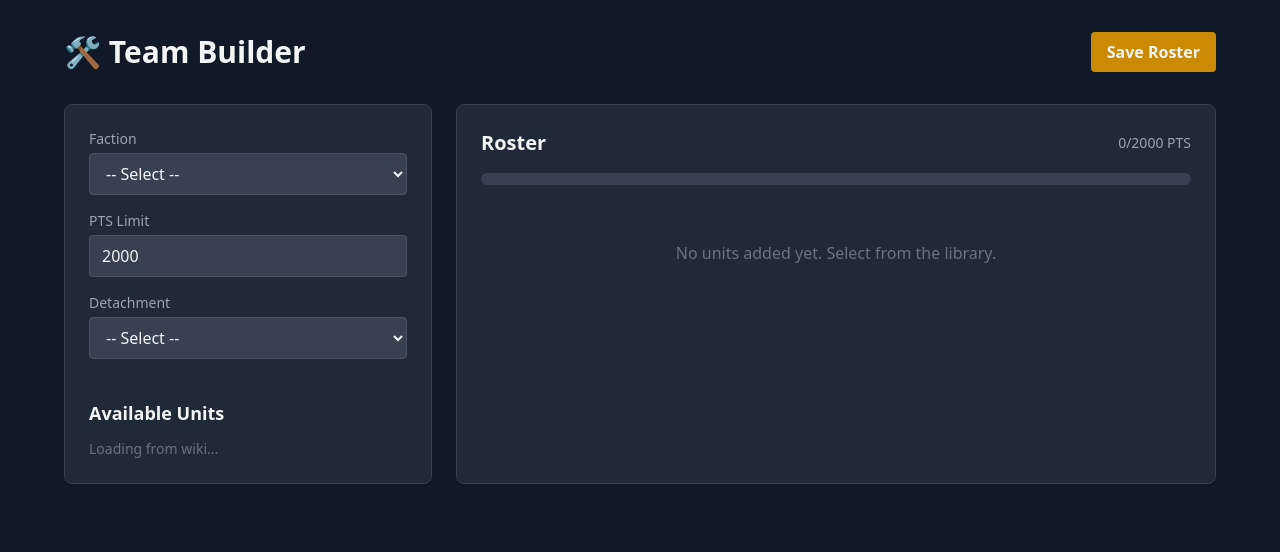
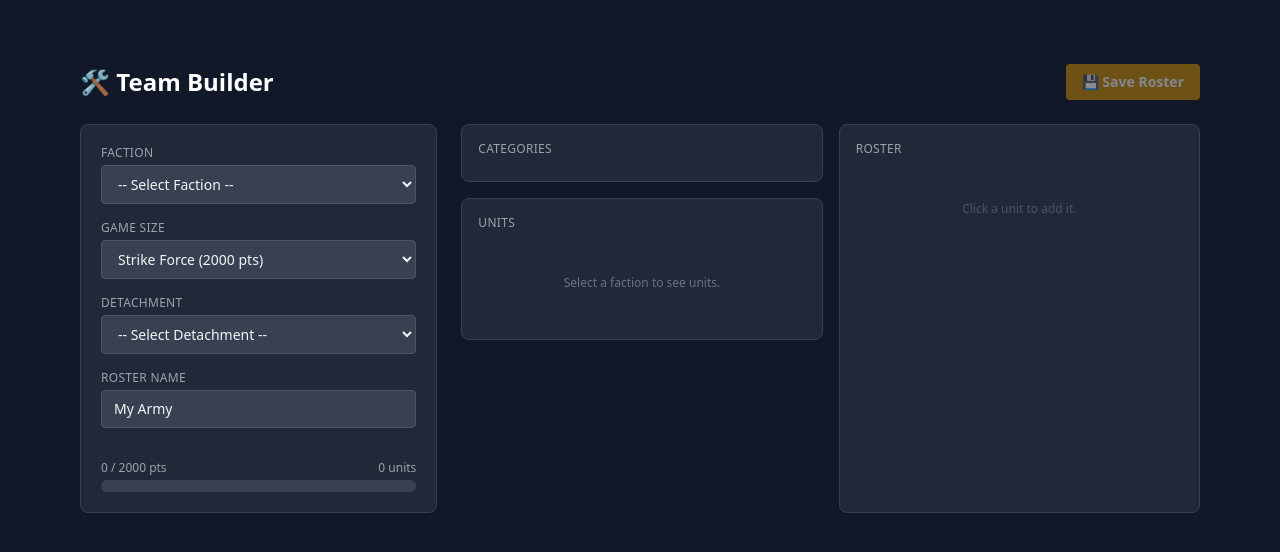
Before and after one commit to fixemer90-stack/Warpsmith, a FastAPI app: page /team-builder in a window 1280 px wide. Shown: the part 90-642 px from the top of the page. Run offline with FastAPI, Linux system fonts and the light colour scheme; data that the repository does not hold is empty; some libraries are stand-ins or nearby versions.

Commit message:
feat(ui): implement dynamic team builder with wiki integration
Implement a functional team builder interface that dynamically loads
factions, detachments, and units from the wiki registry.

- Integrate backend wiki registry to populate faction selection
- Implement Alpine.js state management for roster building
- Add support for game size presets and point limit validation
- Add unit categorization and filtering in the team builder UI
- Include sample unit data for Orks (Boyz) for testing purposes

```diff
--- a/web/routes/pages.py
+++ b/web/routes/pages.py
@@ -23,9 +23,41 @@
 @router.get("/team-builder", response_class=HTMLResponse)
 async def team_builder(request: Request):
     """Сбор армии."""
+    try:
+        from backend.loader.registry import registry as wiki
+        wiki.load()
+        faction_names = wiki.list_factions()
+
+        # Get labels from faction pages
+        from pathlib import Path
+        import frontmatter
+        factions = []
+        for f_id in faction_names:
+            fp = wiki.wiki_path / "factions" / f"{f_id}.md"
+            label = f_id.replace("-", " ").title()
+            if fp.exists():
+                try:
+                    post = frontmatter.load(str(fp))
+                    label = str(post.metadata.get("title", label))
+                except Exception:
+                    pass
+            else:
+                # Try case-insensitive match
+                for f in (wiki.wiki_path / "factions").iterdir():
+                    if f.is_file() and f.stem.lower() == f_id.lower():
+                        try:
+                            post = frontmatter.load(str(f))
+                            label = str(post.metadata.get("title", label))
+                        except Exception:
+                            pass
+                        break
+            factions.append({"id": f_id, "label": label})
+    except Exception:
+        factions = []
+
     return templates.TemplateResponse(
         "team_builder.html",
-        {"request": request, "title": "Team Builder"},
+        {"request": request, "title": "Team Builder", "factions": factions},
     )
 
 
--- a/web/static/team_builder.js
+++ b/web/static/team_builder.js
@@ -1,22 +1,89 @@
 // Team Builder — Alpine.js component
 function teamBuilder() {
     return {
-        faction: "",
+        // ── State ──
+        faction: '',
+        detachment: '',
+        name: 'My Army',
+        gameSize: 2000,
         ptsLimit: 2000,
-        detachment: "",
         roster: [],
+        selectedCategory: '',
+        unitsByCategory: {},
+        detachments: [],
+        validationErrors: [],
 
-        get ptsUsed() {
+        // ── Computed ──
+        get filteredUnits() {
+            const cat = this.selectedCategory;
+            if (!cat || !this.unitsByCategory[cat]) return [];
+            return this.unitsByCategory[cat];
+        },
+        get totalPts() {
             return this.roster.reduce((sum, u) => sum + u.points * u.count, 0);
         },
+        get unitCount() {
+            return this.roster.reduce((sum, u) => sum + u.count, 0);
+        },
+        get isValid() {
+            return this.totalPts <= this.ptsLimit
+                && this.totalPts > 0
+                && this.faction
+                && this.roster.length > 0;
+        },
 
-        addUnit(name, points) {
-            const existing = this.roster.find(u => u.name === name);
+        // ── Methods ──
+        updatePtsLimit() {
+            this.ptsLimit = parseInt(this.gameSize, 10);
+        },
+
+        async loadUnits() {
+            if (!this.faction) {
+                this.unitsByCategory = {};
+                this.detachments = [];
+                this.selectedCategory = '';
+                return;
+            }
+            try {
+                const [unitsResp, detResp] = await Promise.all([
+                    fetch(`/api/units?faction=${encodeURIComponent(this.faction)}`),
+                    fetch(`/api/detachments?faction=${encodeURIComponent(this.faction)}`),
+                ]);
+
+                if (unitsResp.ok) {
+                    const data = await unitsResp.json();
+                    const grouped = {};
+                    (data.units || []).forEach(unit => {
+                        const cat = unit.category || 'Other';
+                        if (!grouped[cat]) grouped[cat] = [];
+                        grouped[cat].push(unit);
+                    });
+                    this.unitsByCategory = grouped;
+                    const keys = Object.keys(grouped);
+                    this.selectedCategory = keys.length > 0 ? keys[0] : '';
+                }
+
+                if (detResp.ok) {
+                    const detData = await detResp.json();
+                    this.detachments = detData.detachments || [];
+                }
+            } catch (error) {
+                console.error('Failed to load units/detachments:', error);
+            }
+        },
+
+        addUnit(unit) {
+            const existing = this.roster.find(u => u.name === unit.name);
             if (existing) {
                 existing.count++;
             } else {
-                this.roster.push({ name, points, count: 1 });
+                this.roster.push({
+                    name: unit.name,
+                    points: unit.points,
+                    count: 1
+                });
             }
+            this.validationErrors = [];
         },
 
         removeUnit(idx) {
@@ -28,26 +95,42 @@
         },
 
         async saveRoster() {
-            const payload = {
-                name: prompt("Roster name:", `My ${this.faction} Army`),
-                faction: this.faction,
-                pts_limit: this.ptsLimit,
-                detachment: this.detachment,
-                units: this.roster.map(u => ({ name: u.name, count: u.count }))
-            };
+            if (!this.isValid) return;
 
-            if (!payload.name) return;
+            try {
+                const resp = await fetch('/api/rosters', {
+                    method: 'POST',
+                    headers: { 'Content-Type': 'application/json' },
+                    body: JSON.stringify({
+                        name: this.name || 'My Army',
+                        faction: this.faction,
+                        pts_limit: this.ptsLimit,
+                        detachment: this.detachment || null,
+                        units: this.roster.map(u => ({
+                            unit_name: u.name,
+                            squad_size: u.count
+                        }))
+                    })
+                });
 
-            const resp = await fetch("/api/rosters", {
-                method: "POST",
-                headers: { "Content-Type": "application/json" },
-                body: JSON.stringify(payload)
-            });
-
-            if (resp.ok) {
-                alert("Roster saved!");
-            } else {
-                alert("Failed to save roster");
+                if (resp.ok) {
+                    alert('✅ Roster saved!');
+                    this.roster = [];
+                    this.validationErrors = [];
+                } else {
+                    const err = await resp.json();
+                    if (err.validation_errors) {
+                        this.validationErrors = err.validation_errors.map(e => ({
+                            code: e.error || 'error',
+                            message: e.message || 'Validation failed'
+                        }));
+                    } else {
+                        alert('❌ Failed to save: ' + (err.detail || resp.statusText));
+                    }
+                }
+            } catch (error) {
+                console.error('Save error:', error);
+                alert('❌ Network error saving roster');
             }
         }
     };
--- a/web/templates/team_builder.html
+++ b/web/templates/team_builder.html
@@ -1,78 +1,141 @@
 {% extends "base.html" %}
 {% block content %}
-<div x-data="teamBuilder()" class="max-w-6xl mx-auto">
-    <div class="flex items-center justify-between mb-8">
-        <h1 class="text-3xl font-bold">🛠 Team Builder</h1>
-        <button @click="saveRoster" class="bg-yellow-600 hover:bg-yellow-500 px-4 py-2 rounded font-semibold">
-            Save Roster
+<div x-data="teamBuilder()" class="max-w-6xl mx-auto py-8 px-4">
+    <div class="flex items-center justify-between mb-6">
+        <h1 class="text-2xl font-bold text-white">🛠 Team Builder</h1>
+        <button @click="saveRoster()"
+                :disabled="!isValid"
+                class="bg-yellow-600 hover:bg-yellow-500 disabled:opacity-50 disabled:cursor-not-allowed px-4 py-2 rounded font-semibold text-sm">
+            💾 Save Roster
         </button>
     </div>
 
     <div class="grid grid-cols-3 gap-6">
-        <!-- Левая панель: фильтры и библиотека -->
-        <div class="col-span-1 bg-gray-800 rounded-lg p-6 border border-gray-700">
-            <label class="block text-sm text-gray-400 mb-1">Faction</label>
-            <select x-model="faction" class="w-full bg-gray-700 border border-gray-600 rounded px-3 py-2 mb-4">
-                <option value="">-- Select --</option>
-                <option value="orks">Orks</option>
-                <option value="tau">T'au Empire</option>
+        <!-- Left pane: filters -->
+        <div class="col-span-1 bg-gray-800 rounded-lg p-5 border border-gray-700">
+            <!-- Faction -->
+            <label class="block text-xs text-gray-400 uppercase tracking-wide mb-1">Faction</label>
+            <select x-model="faction" @change="loadUnits()"
+                    class="w-full bg-gray-700 border border-gray-600 rounded px-3 py-2 mb-4 text-sm">
+                <option value="">-- Select Faction --</option>
+                {% for f in factions %}
+                <option value="{{ f.id }}">{{ f.label }}</option>
+                {% endfor %}
             </select>
 
-            <label class="block text-sm text-gray-400 mb-1">PTS Limit</label>
-            <input type="number" x-model="ptsLimit" class="w-full bg-gray-700 border border-gray-600 rounded px-3 py-2 mb-4"
-                   value="2000" min="500" max="3000" step="500">
+            <!-- Game Size -->
+            <label class="block text-xs text-gray-400 uppercase tracking-wide mb-1">Game Size</label>
+            <select x-model="gameSize" @change="updatePtsLimit()"
+                    class="w-full bg-gray-700 border border-gray-600 rounded px-3 py-2 mb-4 text-sm">
+                <option value="500">Combat Patrol (500 pts)</option>
+                <option value="1000">Incursion (1000 pts)</option>
+                <option value="2000" selected>Strike Force (2000 pts)</option>
+                <option value="3000">Onslaught (3000 pts)</option>
+            </select>
 
-            <label class="block text-sm text-gray-400 mb-1">Detachment</label>
-            <select x-model="detachment" class="w-full bg-gray-700 border border-gray-600 rounded px-3 py-2 mb-4">
-                <option value="">-- Select --</option>
-                <template x-if="faction === 'orks'">
-                    <option>War Horde</option>
-                    <option>Da Big Hunt</option>
-                </template>
-                <template x-if="faction === 'tau'">
-                    <option>Kauyon</option>
-                    <option>Mont'ka</option>
+            <!-- Detachment -->
+            <label class="block text-xs text-gray-400 uppercase tracking-wide mb-1">Detachment</label>
+            <select x-model="detachment"
+                    class="w-full bg-gray-700 border border-gray-600 rounded px-3 py-2 mb-4 text-sm">
+                <option value="">-- Select Detachment --</option>
+                <template x-for="d in detachments" :key="d">
+                    <option x-text="d" :value="d"></option>
                 </template>
             </select>
 
-            <h2 class="text-lg font-bold mb-3 mt-6">Available Units</h2>
-            <div class="text-gray-500 text-sm">Loading from wiki...</div>
+            <!-- Roster Name -->
+            <label class="block text-xs text-gray-400 uppercase tracking-wide mb-1">Roster Name</label>
+            <input x-model="name" type="text" placeholder="My Army"
+                   class="w-full bg-gray-700 border border-gray-600 rounded px-3 py-2 mb-4 text-sm">
+
+            <!-- PTS Bar -->
+            <div class="mt-4">
+                <div class="flex justify-between text-xs text-gray-400 mb-1">
+                    <span x-text="`${totalPts} / ${ptsLimit} pts`"></span>
+                    <span x-text="`${unitCount} unit${unitCount !== 1 ? 's' : ''}`"></span>
+                </div>
+                <div class="w-full bg-gray-700 rounded-full h-3">
+                    <div class="h-3 rounded-full transition-all duration-300"
+                         :style="`width: ${Math.min(100, (totalPts / ptsLimit) * 100)}%`"
+                         :class="totalPts > ptsLimit ? 'bg-red-500' : 'bg-green-500'">
+                    </div>
+                </div>
+            </div>
         </div>
 
-        <!-- Правая панель: ростер и PTS -->
-        <div class="col-span-2 bg-gray-800 rounded-lg p-6 border border-gray-700">
-            <div class="flex justify-between items-center mb-4">
-                <h2 class="text-xl font-bold">Roster</h2>
-                <span class="text-sm" :class="ptsUsed > ptsLimit ? 'text-red-500' : 'text-gray-400'">
-                    <span x-text="ptsUsed"></span>/<span x-text="ptsLimit"></span> PTS
-                </span>
-            </div>
+        <!-- Right pane: categories + units + roster -->
+        <div class="col-span-2 grid grid-cols-2 gap-4">
+            <!-- Categories + Units -->
+            <div>
+                <!-- Categories -->
+                <div class="bg-gray-800 rounded-lg p-4 border border-gray-700 mb-4">
+                    <h3 class="text-xs text-gray-400 uppercase tracking-wide mb-2">Categories</h3>
+                    <div class="flex flex-wrap gap-1">
+                        <template x-for="cat in Object.keys(unitsByCategory)" :key="cat">
+                            <button @click="selectedCategory = cat"
+                                    class="text-xs px-2 py-1 rounded transition"
+                                    :class="selectedCategory === cat
+                                        ? 'bg-blue-600 text-white'
+                                        : 'bg-gray-700 text-gray-300 hover:bg-gray-600'">
+                                <span x-text="cat"></span>
+                                <span class="text-gray-500 ml-0.5" x-text="`(${unitsByCategory[cat].length})`"></span>
+                            </button>
+                        </template>
+                    </div>
+                </div>
 
-            <!-- Прогресс-бар PTS -->
-            <div class="w-full bg-gray-700 rounded-full h-3 mb-6">
-                <div class="bg-yellow-500 h-3 rounded-full transition-all"
-                     :style="'width: ' + Math.min(100, (ptsUsed/ptsLimit)*100) + '%'"
-                     :class="ptsUsed > ptsLimit ? 'bg-red-500' : 'bg-yellow-500'">
+                <!-- Units -->
+                <div class="bg-gray-800 rounded-lg p-4 border border-gray-700">
+                    <h3 class="text-xs text-gray-400 uppercase tracking-wide mb-2">Units</h3>
+                    <div class="space-y-1 max-h-96 overflow-y-auto">
+                        <template x-if="filteredUnits.length === 0">
+                            <p class="text-gray-500 text-xs text-center py-8">Select a faction to see units.</p>
+                        </template>
+                        <template x-for="unit in filteredUnits" :key="unit.name">
+                            <div @click="addUnit(unit)"
+                                 class="bg-gray-700 rounded p-2 cursor-pointer hover:bg-gray-600 transition">
+                                <div class="flex justify-between items-center">
+                                    <span class="text-white text-xs font-medium truncate" x-text="unit.name"></span>
+                                    <span class="text-yellow-400 text-xs shrink-0 ml-2" x-text="unit.points + 'pts'"></span>
+                                </div>
+                                <div class="text-gray-500 text-xs mt-0.5">
+                                    <span x-text="`M${unit.movement} T${unit.toughness} SV${unit.save}+ W${unit.wounds}`"></span>
+                                </div>
+                            </div>
+                        </template>
+                    </div>
                 </div>
             </div>
 
-            <!-- Список юнитов в ростере -->
-            <template x-if="roster.length === 0">
-                <p class="text-gray-500 text-center py-8">No units added yet. Select from the library.</p>
-            </template>
+            <!-- Roster -->
+            <div class="bg-gray-800 rounded-lg p-4 border border-gray-700">
+                <h3 class="text-xs text-gray-400 uppercase tracking-wide mb-3">Roster</h3>
 
-            <template x-for="(unit, idx) in roster" :key="idx">
-                <div class="flex items-center justify-between bg-gray-700 rounded px-4 py-3 mb-2">
-                    <div>
-                        <span class="font-semibold" x-text="unit.name"></span>
-                        <span class="text-gray-400 text-sm"> ×<span x-text="unit.count"></span></span>
+                <template x-if="roster.length === 0">
+                    <p class="text-gray-600 text-xs text-center py-8">Click a unit to add it.</p>
+                </template>
+
+                <div class="space-y-1 max-h-96 overflow-y-auto">
+                    <template x-for="(entry, idx) in roster" :key="idx">
+                        <div class="bg-gray-700 rounded p-2 flex justify-between items-center">
+                            <div class="min-w-0">
+                                <span class="text-white text-xs font-medium truncate block" x-text="entry.name"></span>
+                                <span class="text-gray-500 text-xs" x-text="`x${entry.count} — ${entry.points * entry.count}pts`"></span>
+                            </div>
+                            <button @click="removeUnit(idx)" class="text-red-400 hover:text-red-300 text-xs shrink-0 ml-2">✕</button>
+                        </div>
+                    </template>
+                </div>
+
+                <!-- Validation errors -->
+                <template x-if="validationErrors.length > 0">
+                    <div class="mt-3 bg-red-900/30 border border-red-700 rounded p-2 text-red-400 text-xs">
+                        <template x-for="err in validationErrors" :key="err.code">
+                            <div x-text="err.message"></div>
+                        </template>
                     </div>
-                    <div class="flex items-center gap-3">
-                        <span class="text-yellow-400" x-text="unit.points * unit.count"></span>
-                        <button @click="removeUnit(idx)" class="text-red-400 hover:text-red-300">✕</button>
-                    </div>
-                </div>
-            </template>
+                </template>
+            </div>
         </div>
     </div>
 </div>
```
Also changed, not shown: tests/.tmp_parser/frontmatter/units/orks/Boyz.md (added), 1 other file.
